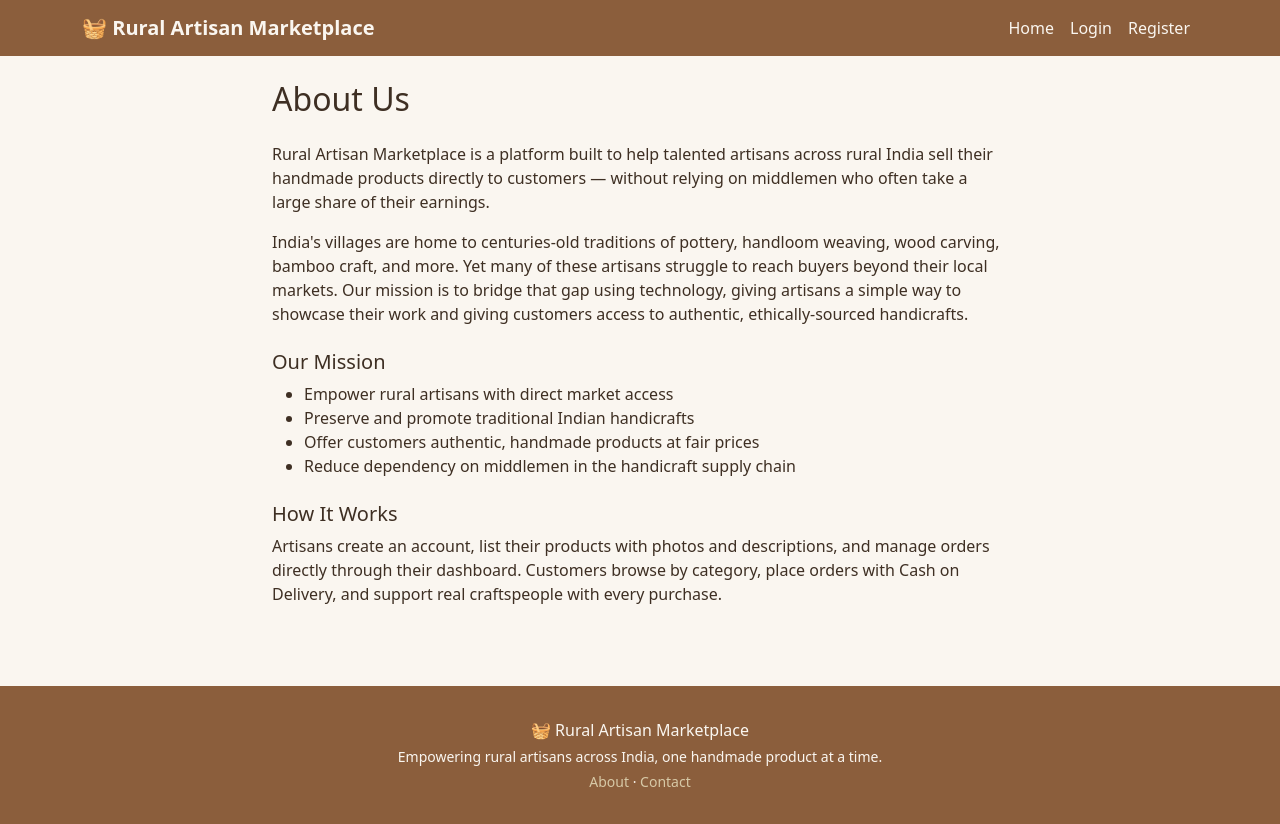
After one commit to Tanwi20024/rural-artisan-marketplace, a Flask app: page /about in a window 1280 px wide. The commit adds this page. Run offline with Flask 3, Linux system fonts and the light colour scheme.

Commit message:
Step 9: Add About and Contact pages

```diff
--- a/app.py
+++ b/app.py
@@ -41,6 +41,14 @@ def create_app():
     def home():
         return render_template('home.html')
 
+    @app.route('/about')
+    def about():
+        return render_template('about.html')
+
+    @app.route('/contact')
+    def contact():
+        return render_template('contact.html')
+
     return app
 
 
--- /dev/null
+++ b/templates/about.html
@@ -0,0 +1,25 @@
+{% extends "base.html" %} {% block title %}About Us - Rural Artisan Marketplace{% endblock %} {% block content %}
+
+<div class="row justify-content-center">
+    <div class="col-md-8">
+        <h2 class="mb-4">About Us</h2>
+
+        <p>Rural Artisan Marketplace is a platform built to help talented artisans across rural India sell their handmade products directly to customers — without relying on middlemen who often take a large share of their earnings.</p>
+
+        <p>India's villages are home to centuries-old traditions of pottery, handloom weaving, wood carving, bamboo craft, and more. Yet many of these artisans struggle to reach buyers beyond their local markets. Our mission is to bridge that gap using technology,
+            giving artisans a simple way to showcase their work and giving customers access to authentic, ethically-sourced handicrafts.</p>
+
+        <h5 class="mt-4">Our Mission</h5>
+        <ul>
+            <li>Empower rural artisans with direct market access</li>
+            <li>Preserve and promote traditional Indian handicrafts</li>
+            <li>Offer customers authentic, handmade products at fair prices</li>
+            <li>Reduce dependency on middlemen in the handicraft supply chain</li>
+        </ul>
+
+        <h5 class="mt-4">How It Works</h5>
+        <p>Artisans create an account, list their products with photos and descriptions, and manage orders directly through their dashboard. Customers browse by category, place orders with Cash on Delivery, and support real craftspeople with every purchase.</p>
+    </div>
+</div>
+
+{% endblock %}
--- a/templates/base.html
+++ b/templates/base.html
@@ -85,7 +85,7 @@
             <p class="mb-1">🧺 Rural Artisan Marketplace</p>
             <p class="mb-1 small">Empowering rural artisans across India, one handmade product at a time.</p>
             <p class="mb-0 small">
-                <a href="#">About</a> · <a href="#">Contact</a>
+                <a href="{{ url_for('about') }}">About</a> · <a href="{{ url_for('contact') }}">Contact</a>
             </p>
         </div>
     </footer>
```
Also changed, not shown: templates/contact.html (added, +19 -0 lines).
